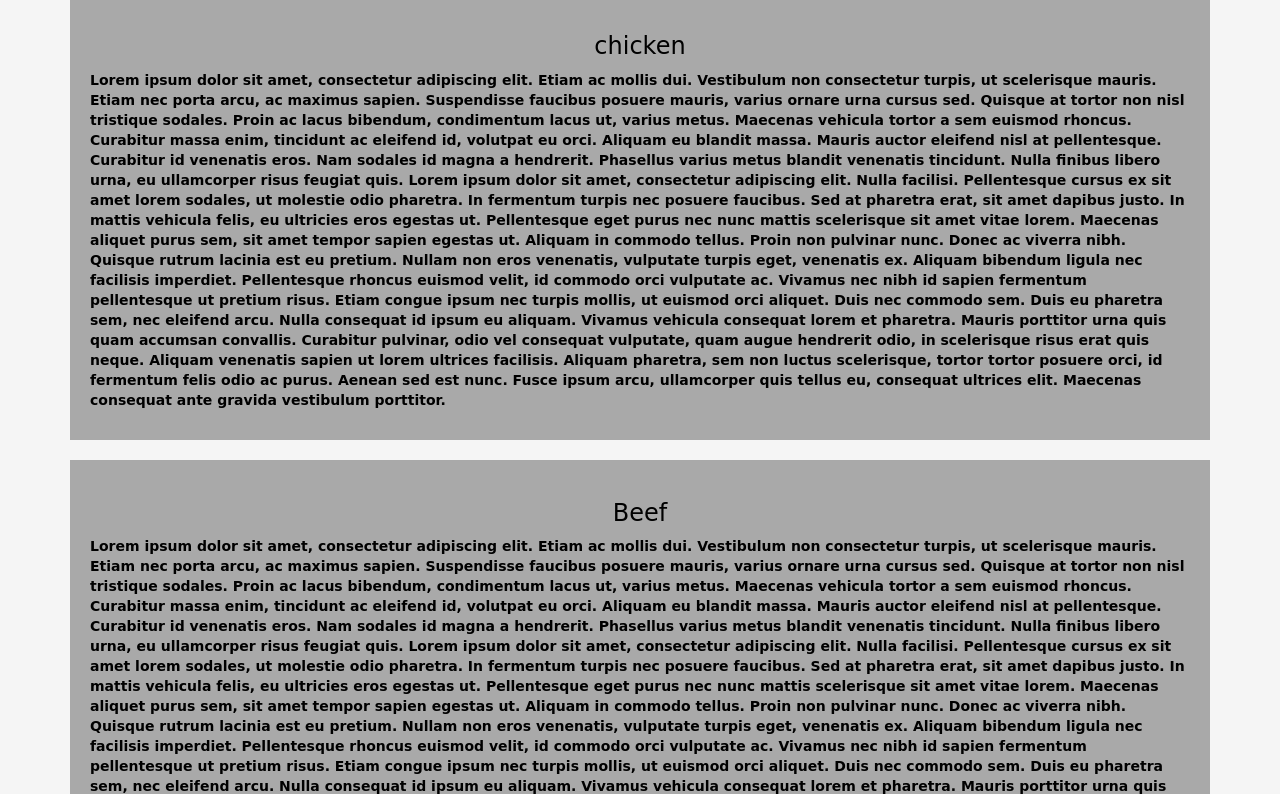
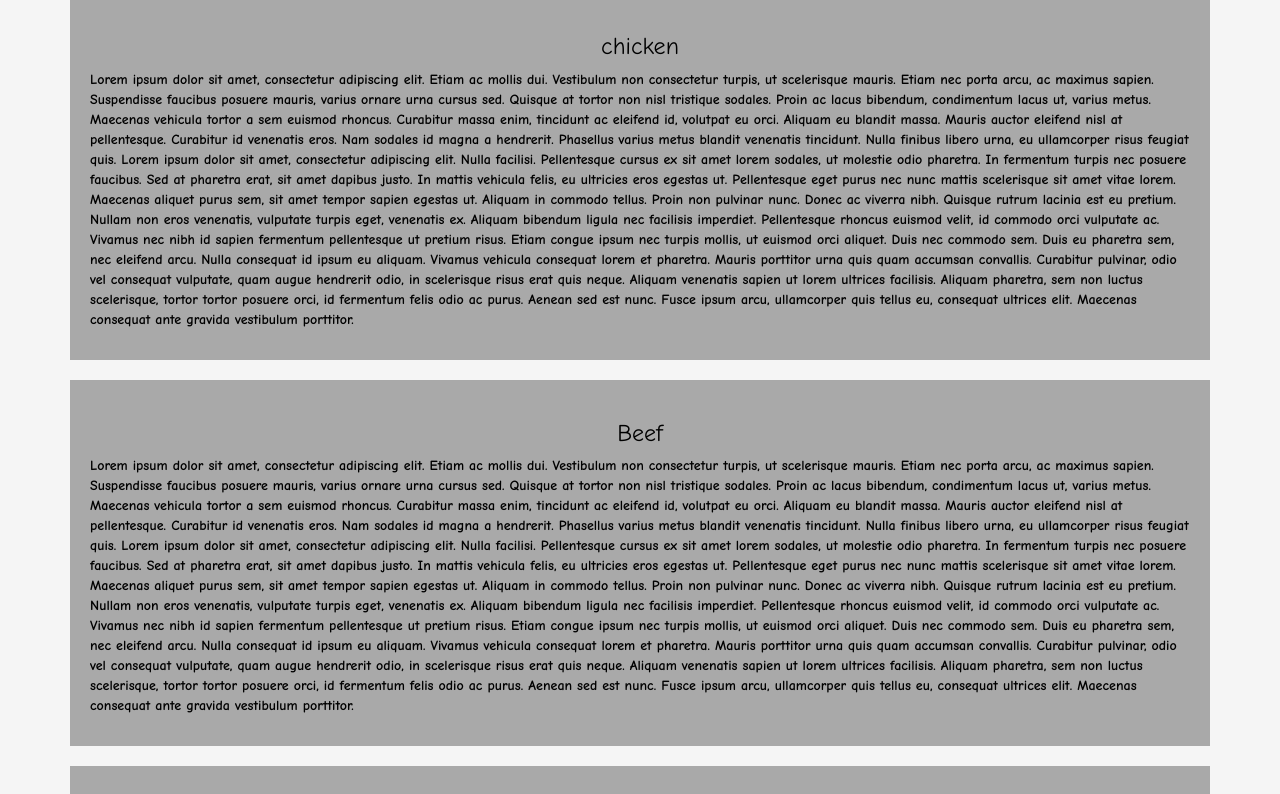
Before and after one commit to tedcapron/module3-solution, a plain HTML site: page index.html in a window 1280 px wide. Shown: the part 148-942 px from the top of the page. Drawn offline with nearby package versions, Linux system fonts and the light colour scheme; a script that the page names is missing.

Commit message:
Update styles.css

```diff
--- a/css/styles.css
+++ b/css/styles.css
@@ -1,6 +1,6 @@
 body{
     background-color: whitesmoke;
-    font-family:"Comic Sans", cursive, sans-serif;
+    font-family:"Comic Sans ms", verdana , sans-serif;
     color: black;
     font-weight: 800
 }
```
